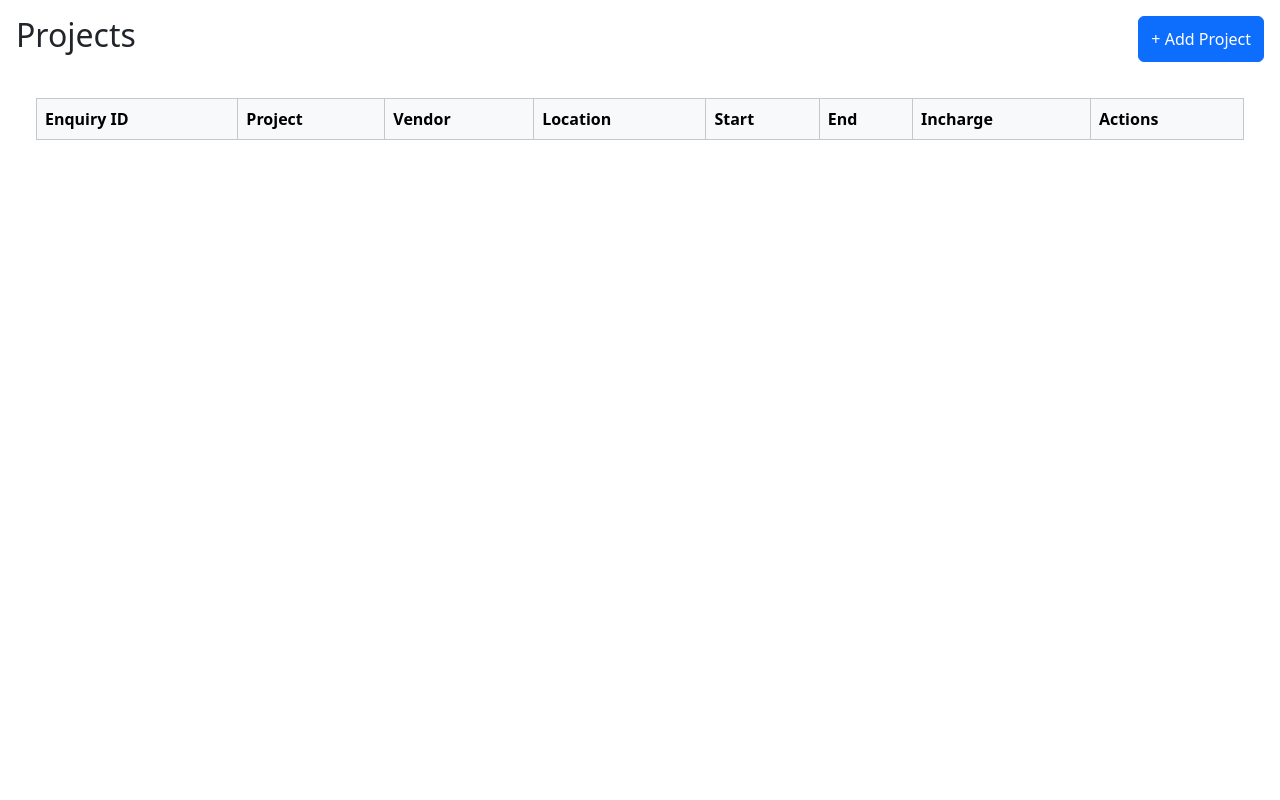
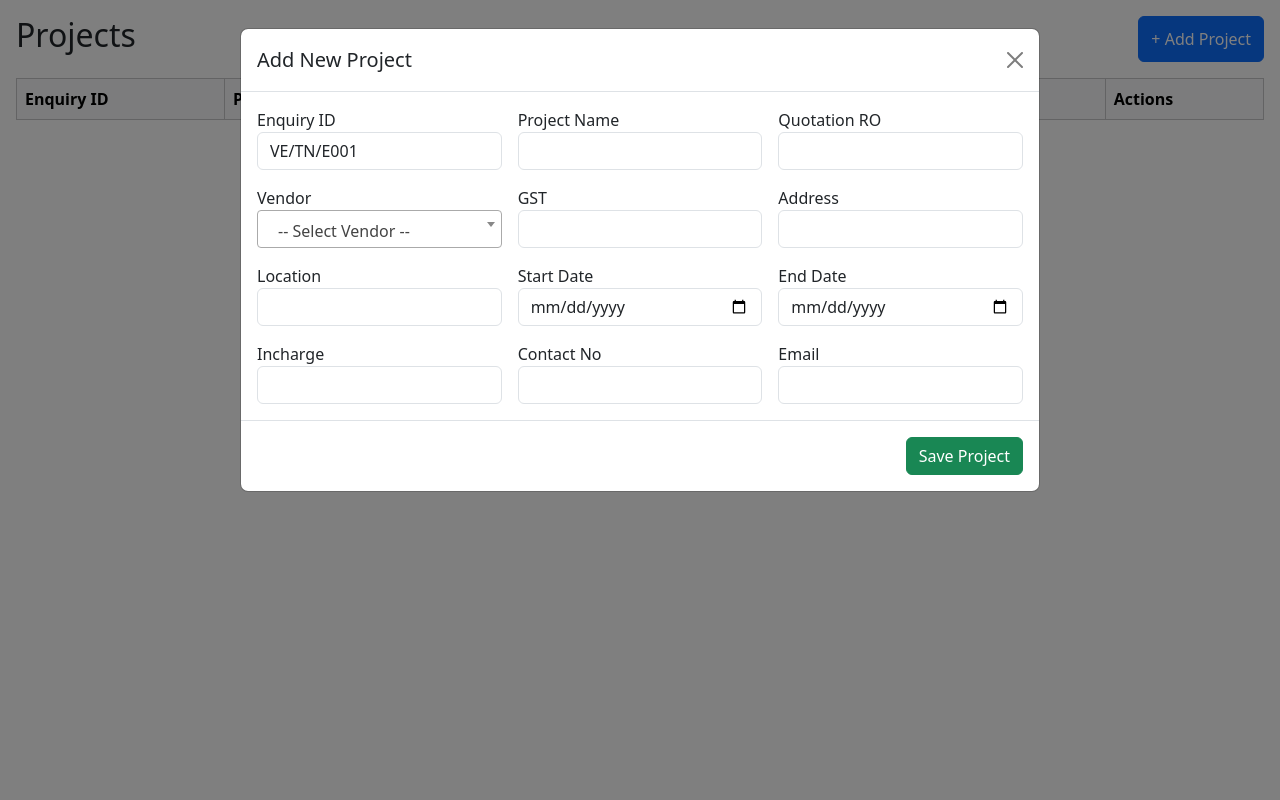
Before and after one commit to kumartech-maker/Vanesengineering, a Flask app: page /projects in a window 1280 px wide, after a click on "+ Add Project". Run offline with Flask 3, Linux system fonts and the light colour scheme; data comes from the database, SQL or seed files in the repository; data that the repository does not hold is empty; some libraries are stand-ins or nearby versions.

Commit message:
Update projects.html

```diff
--- a/templates/projects.html
+++ b/templates/projects.html
@@ -1,18 +1,20 @@
 <!DOCTYPE html>
 <html lang="en">
 <head>
-  <meta charset="UTF-8">
-  <title>Projects</title>
-  <link href="https://cdn.jsdelivr.net/npm/bootstrap@5.3.2/dist/css/bootstrap.min.css" rel="stylesheet">
-  <link href="https://cdn.jsdelivr.net/npm/select2@4.1.0-rc.0/dist/css/select2.min.css" rel="stylesheet">
+  <meta charset="UTF-8" />
+  <title>Project Management</title>
+  <meta name="viewport" content="width=device-width, initial-scale=1" />
+  <link href="https://cdn.jsdelivr.net/npm/bootstrap@5.3.2/dist/css/bootstrap.min.css" rel="stylesheet" />
+  <link href="https://cdn.jsdelivr.net/npm/select2@4.1.0-rc.0/dist/css/select2.min.css" rel="stylesheet" />
   <style>
-    .form-section { background: #f8f9fa; padding: 20px; border-radius: 10px; }
-    .table-section { padding: 20px; }
-    .modal-lg { max-width: 85%; }
-    .select2-container--bootstrap5 .select2-selection { height: 38px; }
+    .select2-container .select2-selection--single {
+      height: 38px;
+      padding: 6px 12px;
+    }
   </style>
 </head>
 <body>
+
 <div class="container-fluid p-3">
   <div class="d-flex justify-content-between mb-3">
     <h2>Projects</h2>
@@ -62,7 +64,7 @@
         <form id="projectForm" method="POST">
           <div class="modal-header">
             <h5 class="modal-title">Add New Project</h5>
-            <button class="btn-close" data-bs-dismiss="modal"></button>
+            <button type="button" class="btn-close" data-bs-dismiss="modal"></button>
           </div>
           <div class="modal-body row g-3 form-section">
             <div class="col-md-4">
@@ -86,12 +88,10 @@
                 {% endfor %}
               </select>
             </div>
-
             <div class="col-md-4">
               <label>GST</label>
               <input type="text" id="vendor_gst" class="form-control" readonly>
             </div>
-
             <div class="col-md-4">
               <label>Address</label>
               <input type="text" id="vendor_address" class="form-control" readonly>
@@ -128,72 +128,34 @@
       </div>
     </div>
   </div>
-
-  <!-- Sheet Modal -->
-  <div class="modal fade" id="sheetModal" tabindex="-1">
-    <div class="modal-dialog modal-xl">
-      <div class="modal-content">
-        <div class="modal-header">
-          <h5 class="modal-title">Measurement Sheet</h5>
-          <button class="btn-close" data-bs-dismiss="modal"></button>
-        </div>
-        <div class="modal-body">
-          <p>Project ID: <span id="sheetProjectId"></span></p>
-        </div>
-      </div>
-    </div>
-  </div>
 </div>
 
-<!-- Scripts -->
+<!-- Scripts (jQuery → Bootstrap → Select2) -->
+<script src="https://code.jquery.com/jquery-3.6.0.min.js"></script>
+<script src="https://cdn.jsdelivr.net/npm/bootstrap@5.3.2/dist/js/bootstrap.bundle.min.js"></script>
+<script src="https://cdn.jsdelivr.net/npm/select2@4.1.0-rc.0/dist/js/select2.min.js"></script>
+
 <script>
   $(document).ready(function () {
-    $('#vendorDropdown').select2({ theme: 'bootstrap5', width: '100%' });
-
-    // Autofill on vendor selection
-    $('#vendorDropdown').on('change', function () {
-      const selected = $(this).find('option:selected');
-      const gst = selected.data('gst') || '';
-      const address = selected.data('address') || '';
-      $('#vendorGST').val(gst);
-      $('#vendorAddress').val(address);
+    // Enable searchable vendor dropdown
+    $('#vendorDropdown').select2({
+      dropdownParent: $('#createModal'),
+      width: '100%'
     });
 
-    // Submit project form via AJAX
-    $('#projectForm').on('submit', function (e) {
-      e.preventDefault();
-      const form = $(this);
-      $.post('/create_project', form.serialize(), function (response) {
-        if (response.status === 'success') {
-          const p = response.project;
-          const row = `<tr>
-            <td>${p.enquiry_id}</td>
-            <td>${p.project_name}</td>
-            <td>${p.vendor_name}</td>
-            <td>${p.location}</td>
-            <td>${p.start_date}</td>
-            <td>${p.end_date}</td>
-            <td>${p.incharge}</td>
-            <td>
-              <button class="btn btn-sm btn-info">Edit</button>
-              <button class="btn btn-sm btn-success" onclick="openSheet(${p.id})">Sheet</button>
-              <button class="btn btn-sm btn-danger">Delete</button>
-            </td>
-          </tr>`;
-          $('#projectTable').prepend(row);
-          bootstrap.Modal.getInstance(document.getElementById('createModal')).hide();
-          form[0].reset();
-          $('#vendorGST, #vendorAddress').val('');
-          $('#vendorDropdown').val('').trigger('change');
-        }
-      });
+    // Auto-fill GST and Address on vendor change
+    $('#vendorDropdown').on('change', function () {
+      const selected = $(this).find(':selected');
+      $('#vendor_gst').val(selected.data('gst') || '');
+      $('#vendor_address').val(selected.data('address') || '');
     });
   });
 
-  function openSheet(id) {
-    $('#sheetProjectId').text(id);
-    new bootstrap.Modal(document.getElementById('sheetModal')).show();
+  function openSheet(projectId) {
+    alert('Opening sheet for project ID: ' + projectId);
+    // Replace with actual logic
   }
 </script>
+
 </body>
 </html>
```
Lines whose indentation alone changed are shown as unchanged.
